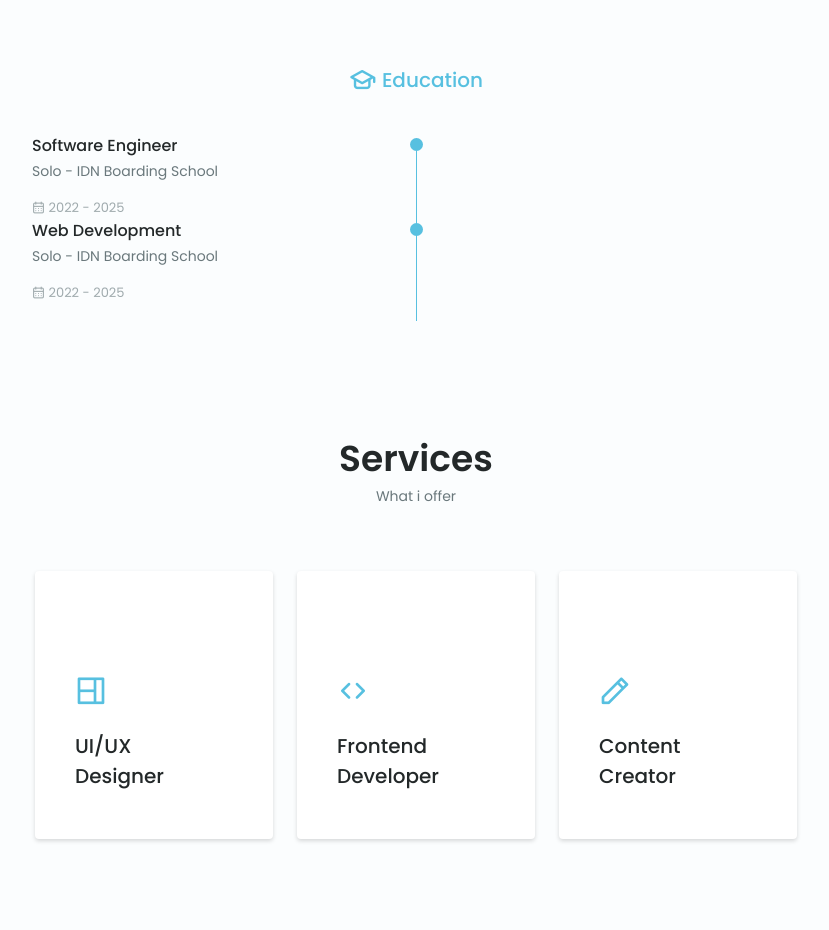
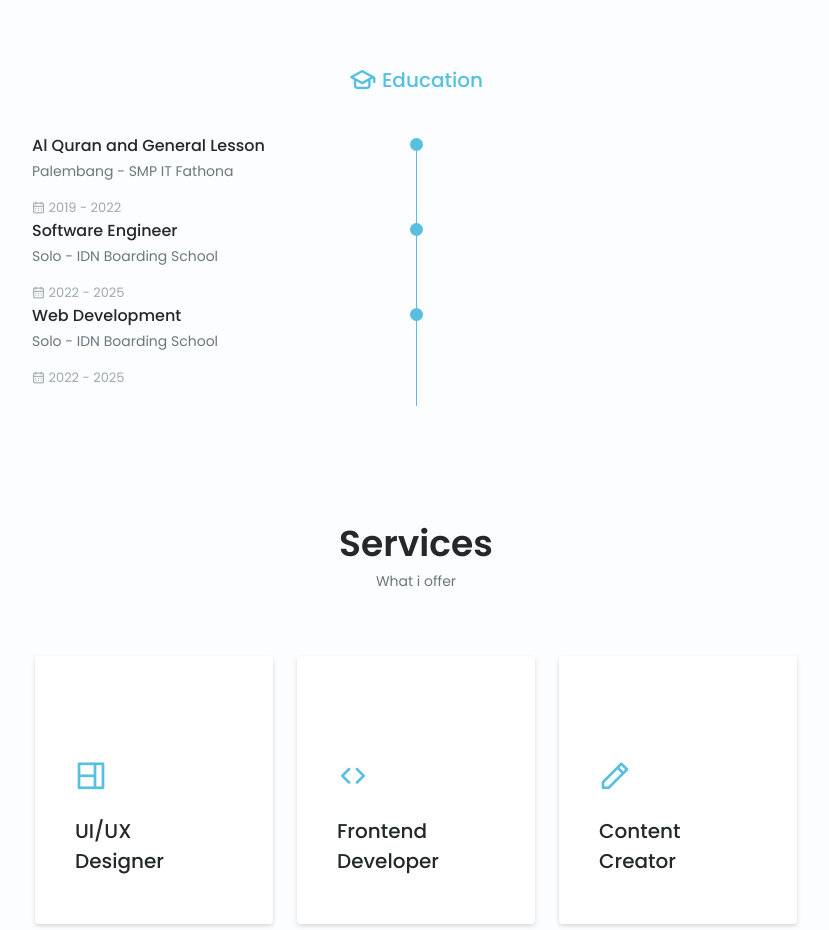
Before and after one commit to FarisPutraFrania/portofolio2, a plain HTML site: page index.html in a window 1280 px wide. Shown: the part 2160-3090 px from the top of the page, without its empty margins (224-1053 px from the left). Drawn offline with nearby package versions, Linux system fonts and the light colour scheme.

Commit message:
update Qualification

```diff
--- a/index.html
+++ b/index.html
@@ -302,6 +302,23 @@
                     <!-- =================== QUALIFICATION CONTENT 1 =================== -->
                     <div class="qualification__content qualification__active" data-content id="education">
                         <!-- =================== QUALIFICATION 1 =================== -->
+                        <div class="qualification__data">
+                            <div>
+                                <h3 class="qualification__title">Al Quran and General Lesson</h3>
+                                <span class="qualification__subtitle">Palembang - SMP IT Fathona</span>
+                                <div class="qualification__calendar">
+                                    <i class="uil uil-calendar-alt"></i>
+                                    2019 - 2022
+                                </div>
+                            </div>
+
+                            <div>
+                                <span class="qualification__rounder"></span>
+                                <span class="qualification__line"></span>
+                            </div>
+                        </div>
+
+                        <!-- =================== QUALIFICATION 2 =================== -->
                         <div class="qualification__data">
                             <div>
                                 <h3 class="qualification__title">Software Engineer</h3>
```
